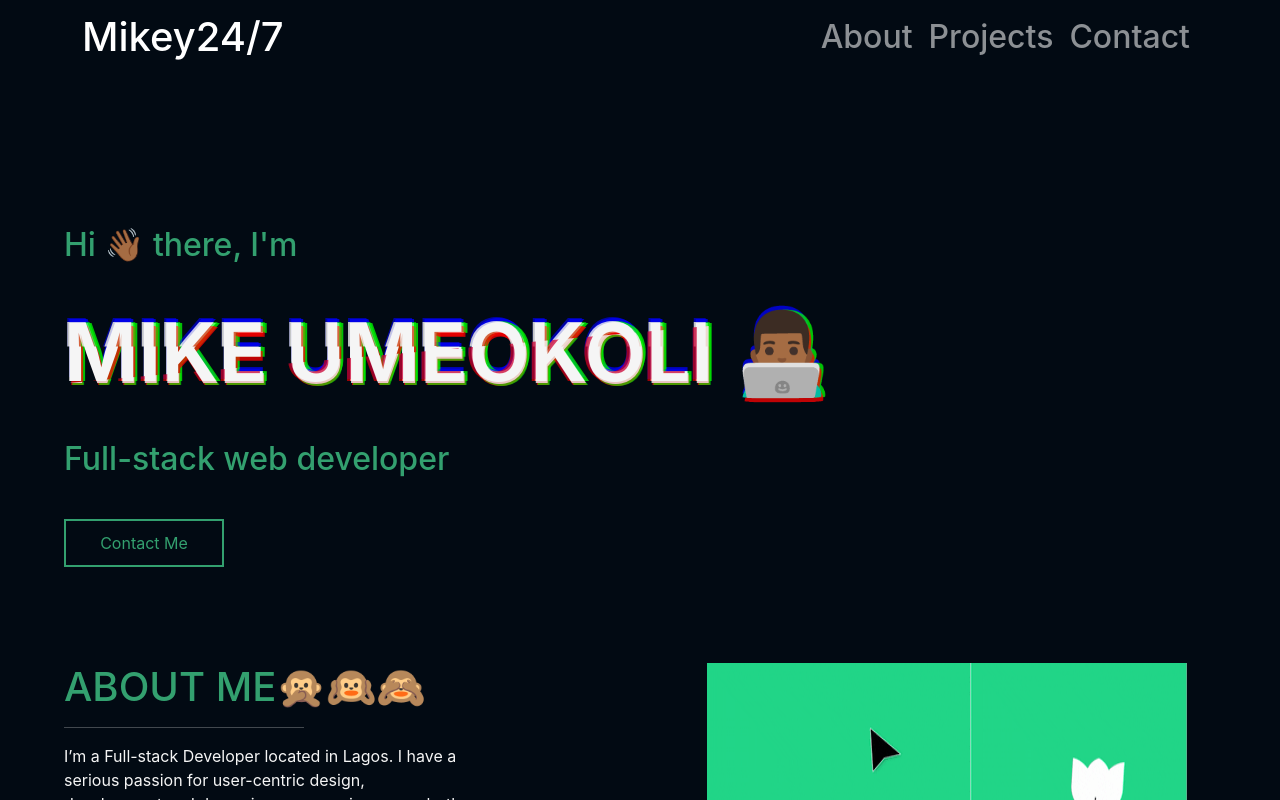
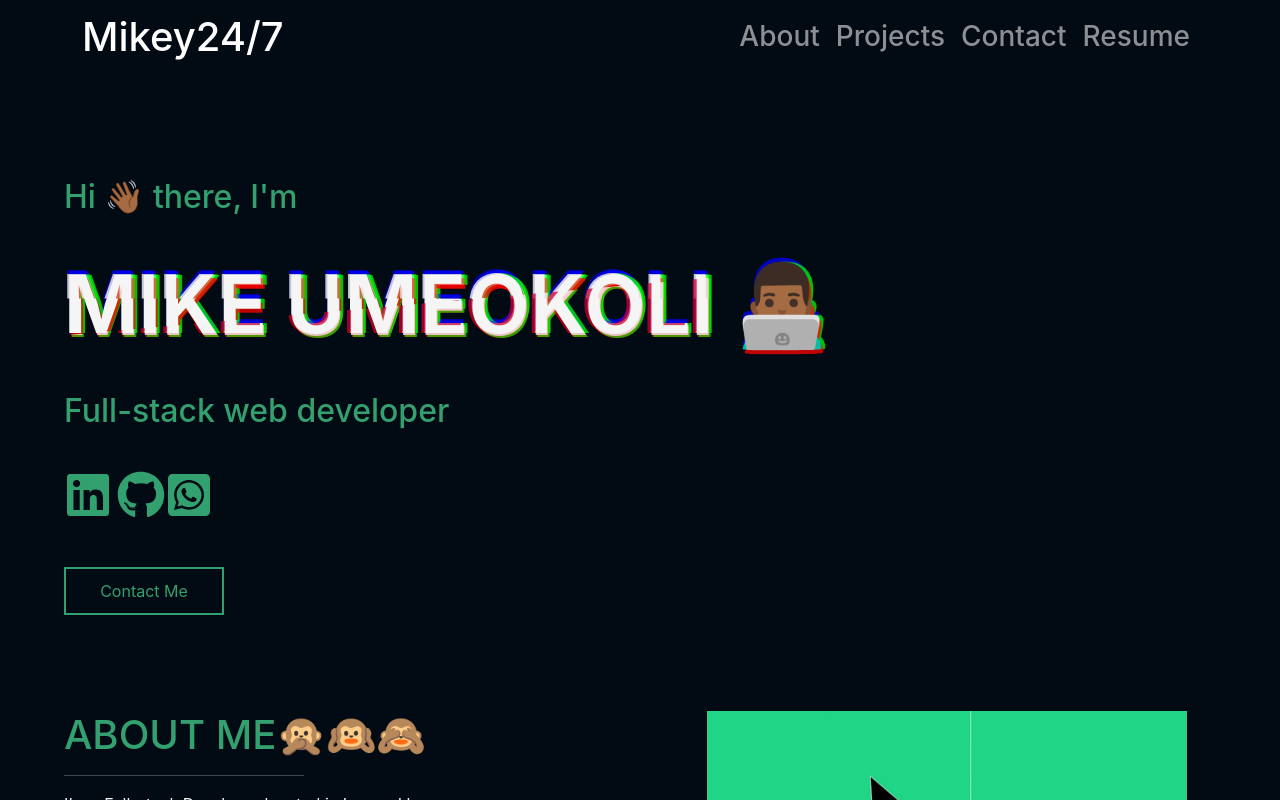
Before and after one commit to mikey247/portfolio, a React (Create React App) app: page / in a window 1280 px wide. Shown: the top 800 px of the page. Built offline with nearby package versions, Linux system fonts and the light colour scheme.

Commit message:
'minor-changes'

```diff
--- a/src/UI/ProjectCard.module.css
+++ b/src/UI/ProjectCard.module.css
@@ -15,7 +15,7 @@
 
 .tools {
   padding-top: 1rem;
-  width: 20rem;
+  width: 30rem;
   display: flex;
   flex-wrap: wrap;
   gap: 7px;
@@ -66,7 +66,7 @@
 }
 @media (max-width: 476px) {
   .projectCardinner {
-    height: 40rem;
+    height: 35rem;
   }
 }
 /* @media (max-width: 769px) {
--- a/src/components/Contact.js
+++ b/src/components/Contact.js
@@ -1,44 +1,111 @@
 import emailjs from "@emailjs/browser";
-import { useRef } from "react";
+import { useRef, useState } from "react";
 import classes from "./Contact.module.css";
+import Modal from "react-bootstrap/Modal";
+import Button from "react-bootstrap/Button";
 
 const Contact = () => {
+  const [show, setShow] = useState(false);
+
+  const handleClose = () => setShow(false);
+  const handleShow = () => setShow(true);
 
   const form = useRef();
 
   const sendEmail = (e) => {
     e.preventDefault();
 
-    emailjs.sendForm('service_0pef553', 'template_jqs2oul', form.current, '65Jp6sba8Xy0J_h50')
-      .then((result) => {
+    emailjs
+      .sendForm(
+        "service_0pef553",
+        "template_jqs2oul",
+        form.current,
+        "65Jp6sba8Xy0J_h50"
+      )
+      .then(
+        (result) => {
           console.log(result.text);
-      }, (error) => {
+        },
+        (error) => {
           console.log(error.text);
-      });
+        }
+      );
 
-      form.current.reset()
- }
+    form.current.reset();
+    handleShow();
+    setTimeout(() => {
+      setShow(false);
+    }, 8000);
+  };
 
+  if (!show) {
     return (
       <div className={classes.contactContainer} id="contact">
         <div className={classes.contactForm}>
           <h1>Contact Me ✉</h1>
           <hr className={classes.underline} />
-      <p>I’m interested in freelance,internship and entry-level opportunities – especially ambitious or large projects. However, if you have other request or question, don’t hesitate to use the form.</p>
+          <p>
+            I’m interested in freelance,internship and entry-level opportunities
+            – especially ambitious or large projects. However, if you have other
+            request or question, don’t hesitate to use the form.
+          </p>
           <form ref={form} action="" onSubmit={sendEmail}>
-        <input type="text" name="name" className={classes.senderName} placeholder="Name" required />
+            <input
+              type="text"
+              name="name"
+              className={classes.senderName}
+              placeholder="Name"
+              required
+            />
 
-        <input type="email" name="email" className={classes.email} placeholder="Your Email" required />
+            <input
+              type="email"
+              name="email"
+              className={classes.email}
+              placeholder="Your Email"
+              required
+            />
             <br />
-        <input type="text" name="subject"className={classes.subject} placeholder="Subject" required />
+            <input
+              type="text"
+              name="subject"
+              className={classes.subject}
+              placeholder="Subject"
+              required
+            />
             <br />
-        <textarea name="message"className={classes.message} cols="30" rows="10" placeholder="Your Message" required/>
+            <textarea
+              name="message"
+              className={classes.message}
+              cols="30"
+              rows="10"
+              placeholder="Your Message"
+              required
+            />
             <br />
             <input type="submit" value="Send" className={classes.send} />
           </form>
         </div>
       </div>
     );
+  } else {
+    return (
+      <>
+        <Modal show={show} onHide={handleClose}>
+          <div className={classes.modal}>
+            <Modal.Body>
+              <h3>Sent🕊, Talk soon!✌🏾</h3>
+            </Modal.Body>
+            <Modal.Footer>
+              <Button variant="dark" onClick={handleClose}>
+                <span className={classes.buttonText}> Close</span>
+              </Button>
+            </Modal.Footer>
+          </div>
+        </Modal>
+      </>
+    );
+  }
 };
 
 export default Contact;
--- a/src/components/Contact.module.css
+++ b/src/components/Contact.module.css
@@ -1,10 +1,11 @@
-.contactContainer{
+.contactContainer {
   width: 50%;
   margin: auto;
   padding: 3rem;
 }
 
-.contactForm h1, .contactForm p{
+.contactForm h1,
+.contactForm p {
   text-align: center;
   color: #33a06f;
 }
@@ -14,11 +15,12 @@
     background-color: white;
     text-align: center;
 } */
-form{
+form {
   padding: 1rem;
 }
 
-form input, textarea{
+form input,
+textarea {
   display: block;
   width: 100%;
   margin-top: 1rem;
@@ -28,54 +30,66 @@ form input, textarea{
   /* border:0; */
   /* border-radius: 5px; */
   font-size: 20px;
+  border: none;
+  border-radius: 5px;
 }
-.send{
+.send {
   background-color: #020a13;
   color: #33a06f;
   border: 2px solid #33a06f;
+  padding: 10px;
   width: 50%;
   margin: auto;
 }
-.send:hover{
+.send:hover {
   background-color: #33a06f;
   color: white;
 }
-
+.modal {
+  background-color: #020a13;
+}
+.buttonText {
+  color: #33a06f;
+  text-align: center;
+}
 
 @media (max-width: 769px) {
   html {
     font-size: 10px;
   }
-    .contactContainer{
+  .contactContainer {
     width: 70%;
   }
 
-    .contactForm p{
+  .contactForm p {
     font-size: 16px;
   }
 }
 
 @media (max-width: 426px) {
-    .contactContainer{
+  .contactContainer {
     width: 95%;
   }
 
-    form input{
+  form input {
     height: 3rem;
     /* font-size: 2px; */
   }
-    input[type='text']{ font-size: 9px; }
-    input[type='email']{ font-size: 9px; }
-
-    textarea{
+  input[type="text"] {
+    font-size: 9px;
+  }
+  input[type="email"] {
     font-size: 9px;
   }
 
+  textarea {
+    font-size: 9px;
+  }
 
-    ::placeholder{
+  ::placeholder {
     font-size: 0.8rem;
   }
-    .send{
+  .send {
     height: 2.5rem;
     width: 60%;
     font-size: 1rem;
@@ -83,8 +97,7 @@ form input, textarea{
 }
 
 @media (max-width: 376px) {
-    .contactContainer{
+  .contactContainer {
     width: 100%;
   }
-
 }
--- a/src/components/Footer.module.css
+++ b/src/components/Footer.module.css
@@ -2,6 +2,7 @@
   /* width: 1rem; */
   text-decoration: none;
   color: #33a06f;
+  margin: 10px;
 }
 footer {
   color: #33a06f;
--- a/src/components/HomePage.js
+++ b/src/components/HomePage.js
@@ -1,5 +1,6 @@
 import classes from "./HomePage.module.css";
 import { HashLink } from "react-router-hash-link";
+import { FaLinkedin, FaGithub, FaWhatsappSquare } from "react-icons/fa";
 
 const HomePage = () => {
   return (
@@ -11,6 +12,20 @@ const HomePage = () => {
         <span aria-hidden="true"> Mike Umeokoli</span>
       </h1>
       <h2>Full-stack web developer</h2>
+      <div className={classes.heroLinks}>
+        <a href="https://linkedin.com/in/michael-umeokoli-8780">
+          <FaLinkedin size="3rem" />
+        </a>{" "}
+        <a href="https://github.com/mikey247">
+          {" "}
+          <FaGithub size="3rem" />
+        </a>
+        <a href="https://wa.me/+2348109867870">
+          <FaWhatsappSquare size="3rem" />{" "}
+        </a>
+      </div>
+      <br />
+      <br />
       <HashLink to="#contact" smooth>
         <button>Contact Me</button>{" "}
       </HashLink>
--- a/src/components/HomePage.module.css
+++ b/src/components/HomePage.module.css
@@ -5,7 +5,7 @@ body {
 .intro {
   width: 90%;
   margin: 0 auto;
-  margin-top: 8rem;
+  margin-top: 5rem;
   /* display: flex;
   justify-content: space-between; */
 }
@@ -31,6 +31,10 @@ body {
 .intro button:hover {
   background-color: #33a06f;
   color: white;
+}
+
+.heroLinks a {
+  color: #33a06f;
 }
 
 .glitch {
--- a/src/components/NavBar.js
+++ b/src/components/NavBar.js
@@ -7,7 +7,7 @@ import classes from "./HomePage.module.css";
 
 const NavigationBar = () => {
   return (
-    <div className={classes.body}>
+    <div className={classes.navBar}>
       {/* <div className={classes.navContainer}>
       <nav>
         <div className={classes.navbar}>
@@ -25,8 +25,8 @@ const NavigationBar = () => {
             <HashLink to="#contact" smooth>
               Contact
             </HashLink>
+<a href="https://docs.google.com/document/d/1UYpYT6i4p2alhmIEaGkAQbKcPBktZ3MYsd7b2EGPlIo/edit?usp=sharing" >Resume</a>
 
-            <a href="https://docs.google.com/document/d/1UYpYT6i4p2alhmIEaGkAQbKcPBktZ3MYsd7b2EGPlIo/edit?usp=sharing" >Resume</a>
           </div>
         </div>
       </nav>
@@ -44,13 +44,19 @@ const NavigationBar = () => {
             <Nav className="me-auto"></Nav>
             <Nav>
               <Nav.Link href="#about">
-                <h2>About</h2>
+                <h3>About</h3>
               </Nav.Link>
               <Nav.Link href="#projects">
-                <h2>Projects</h2>
+                <h3>Projects</h3>
               </Nav.Link>
               <Nav.Link href="#contact">
-                <h2>Contact</h2>
+                <h3>Contact</h3>
+              </Nav.Link>
+              <Nav.Link
+                href="https://docs.google.com/document/d/1UYpYT6i4p2alhmIEaGkAQbKcPBktZ3MYsd7b2EGPlIo/edit?usp=sharing"
+                target="_blank"
+              >
+                <h3>Resume </h3>
               </Nav.Link>
             </Nav>
           </Navbar.Collapse>
--- a/src/components/Navbar.module.css
+++ b/src/components/Navbar.module.css
@@ -1,30 +1,4 @@
-.navContainer {
-  padding-top: 1.5rem;
-  position: -webkit-sticky;
-  position: sticky;
-  top: 3;
-  background-color: #020a13 !important;
-}
-/* nav {
+.navBar {
   width: 90%;
   margin: 0 auto;
-} */
-
-.navbar {
-  display: flex;
-  justify-content: space-between;
 }
-
-.navbar a {
-  text-decoration: none;
-  color: #33a06f;
-  font-size: 1.2rem;
-  font-weight: 500;
-}
-.navbar a:hover,
-.navbar a:active {
-  color: white;
-}
-.links a {
-  margin-right: 2rem;
-}
--- a/src/data.js
+++ b/src/data.js
@@ -24,7 +24,7 @@ export const projects = [
       "A personal blog I built whilst dabbling in Django, comes with a database, administration panel and comment system for user interaction and static files hosted on AWS S3  ",
     image: "assets/Mike-Desk.gif",
     link: "https://mike-s-desk.herokuapp.com/",
-    tools: ["django", "python", "AWS S3", "heroku", "CKEditor", "SQLite"],
+    tools: ["django", "python", "AWS S3", "heroku", "CKEditor"],
   },
   {
     title: "Advice Generator",
```
Lines whose indentation alone changed are shown as unchanged.
